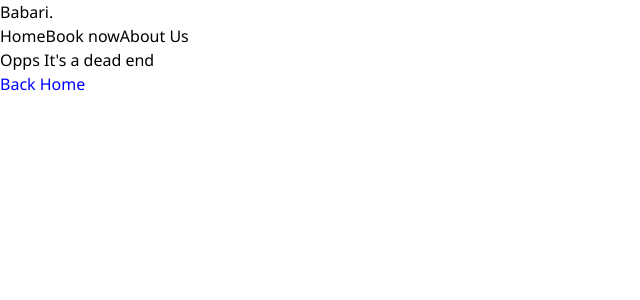
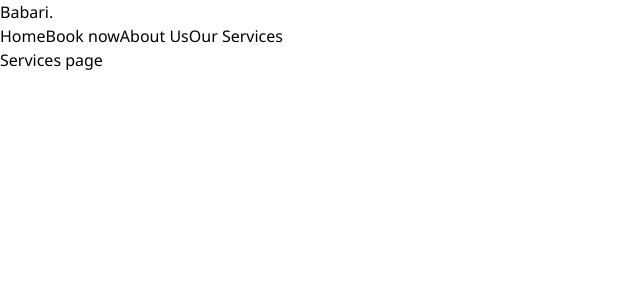
Before and after one commit to Sushant203/GitPractice, a React (Vite) app: page /services in a window 1280 px wide. Shown: the top 300 px of the page, without its empty margins (0-640 px from the left). Built offline with nearby package versions, Linux system fonts and the light colour scheme.

Commit message:
feat(services): Service page of hotel

```diff
--- a/src/App.jsx
+++ b/src/App.jsx
@@ -4,6 +4,7 @@
 import Homepage from "../src/homepage";
 import Layout from "./Navigation/Layout";
 import AboutPage from "./pages/AboutPage";
+import Services from "./services"
 import ErrorPage from "./components/ErrorPage";
 
 function App() {
@@ -15,6 +16,7 @@
           <Route path="/book-now" element={<BookNow />} />
           <Route path="about-us" element={<AboutPage />} />
           <Route path="*" element={<ErrorPage />} />
+          <Route path="/services" element={<Services/>}/>
         </Routes>
       </Layout>
     </Router>
--- a/src/Navigation/NavBar.jsx
+++ b/src/Navigation/NavBar.jsx
@@ -14,6 +14,10 @@
       name: "About Us",
       path: "/about-us",
     },
+    {
+      name: "Our Services",
+      path: "/services"
+    }
   ];
 
   return (
--- /dev/null
+++ b/src/services/index.jsx
@@ -0,0 +1,11 @@
+import React from 'react'
+
+const Servicespage = () => {
+  return (
+    <div>
+        Services page
+    </div>
+  )
+}
+
+export default Servicespage
```
